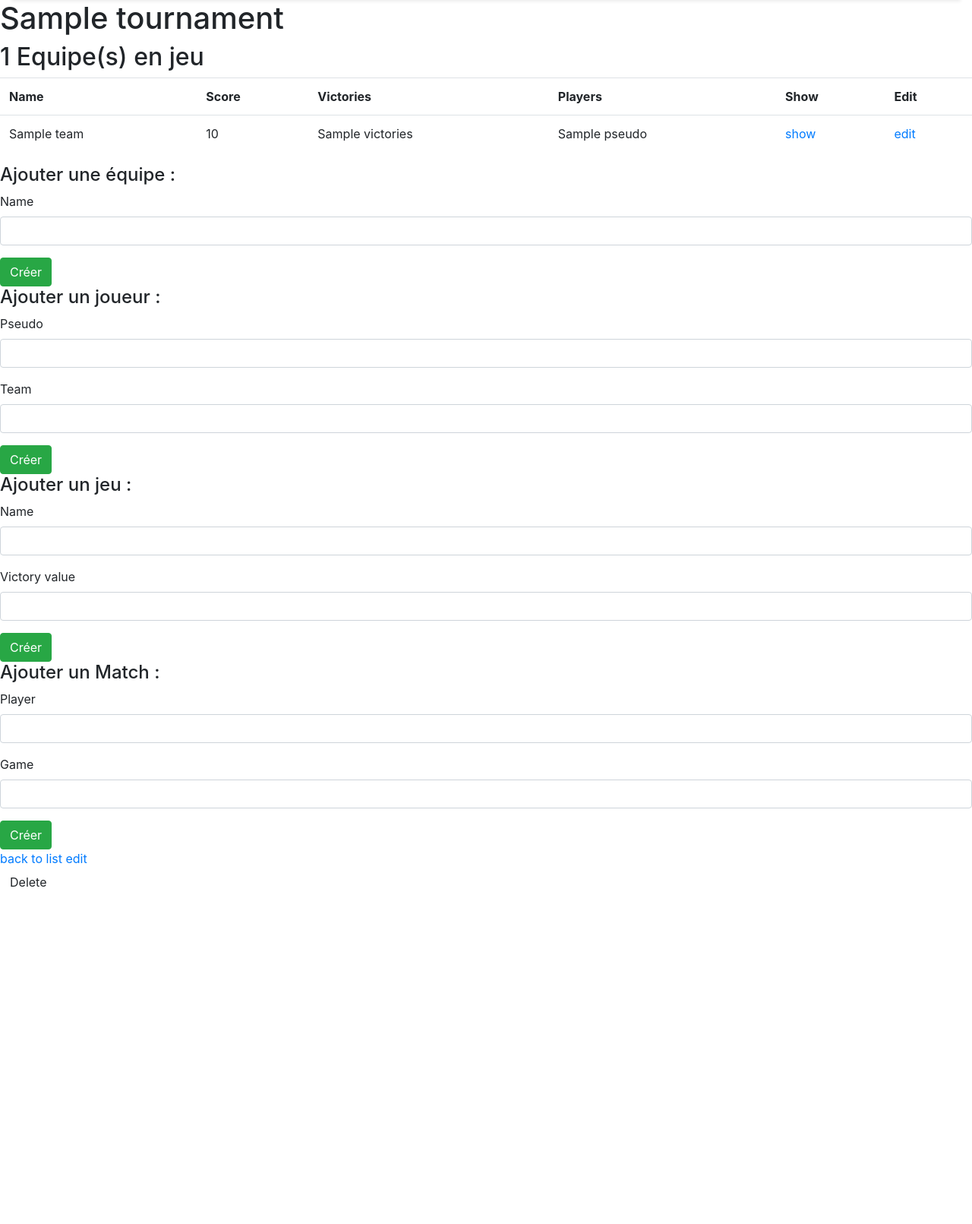
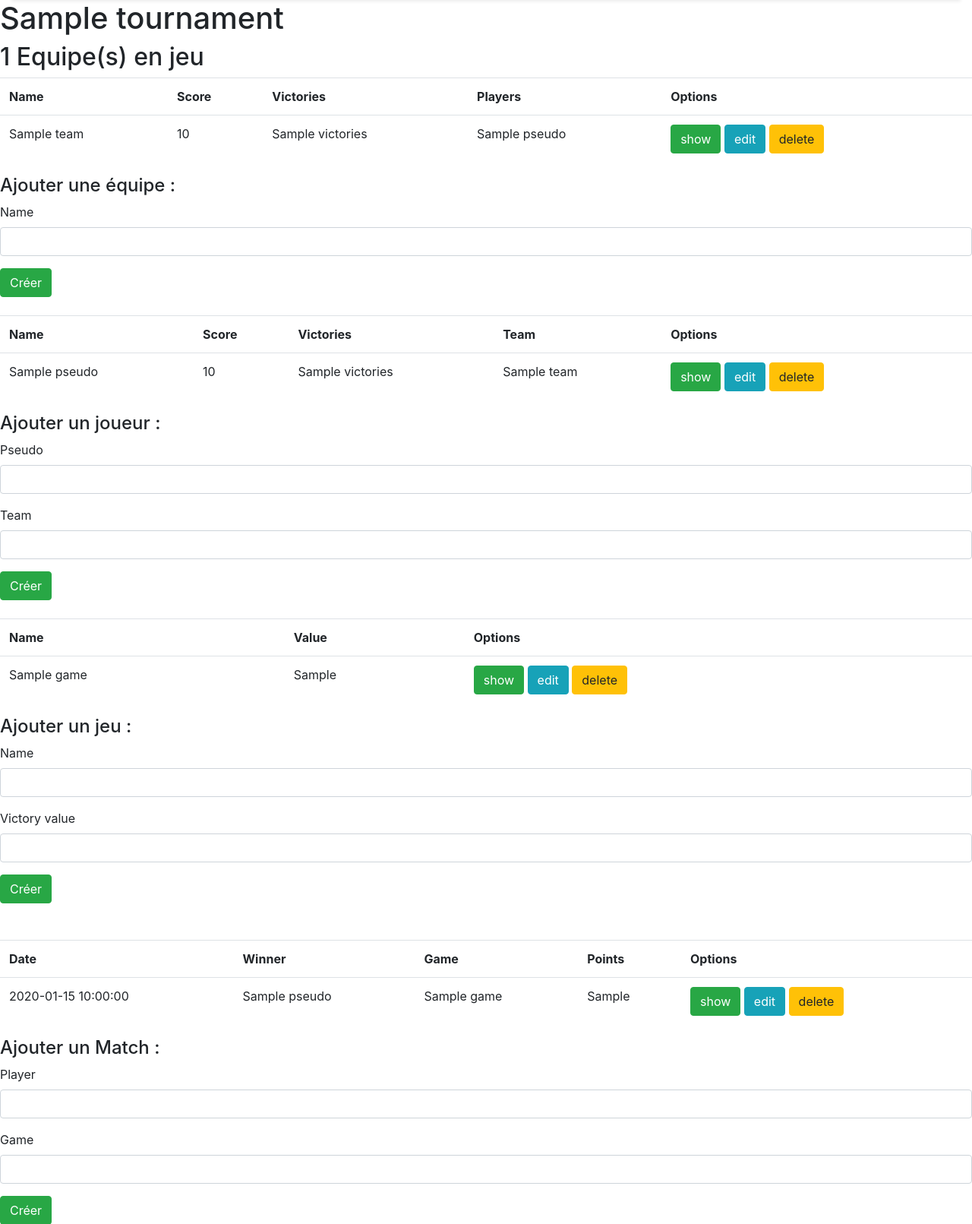
Before and after one commit to tomsihap/kus, a Symfony app: template templates/tournament/show.html.twig in a window 1280 px wide. Shown: the part 56-1667 px from the top of the page at 76% size. Before the commit the page ends 1223 px from the top, so only its background shows below. Run offline with Twig, Linux system fonts and the light colour scheme; the template is opened without the code that fills it: most values are stand-ins (such as "Sample title", 1, 10 or a date in 2020); form fields are guessed from the names that the template uses; some libraries are stand-ins or nearby versions.

Commit message:
feat(tournament): optimize display of tournament's infos and update contest entity

```diff
--- a/src/Controller/TournamentController.php
+++ b/src/Controller/TournamentController.php
@@ -144,6 +144,8 @@ class TournamentController extends AbstractController
 
             if ($contestForm->isSubmitted() && $contestForm->isValid()) {
 
+                $contest->setTournament($tournament);
+
                 $playerEntity = $contestForm->get('player')->getData();
                 $gameEntity = $contestForm->get('game')->getData();
 
--- a/templates/tournament/show.html.twig
+++ b/templates/tournament/show.html.twig
@@ -15,8 +15,8 @@
                     <th>Score</th>
                     <th>Victories</th>
                     <th>Players</th>
-                    <th>Show</th>
-                    <th>Edit</th>
+                    <th>Options</th>
+
                 </tr>
         {% for team in tournament.teams %}
                 <tr>
@@ -27,9 +27,10 @@
                         {{ player.pseudo }}
                         {% endfor %}
                     </td>
-                    <td><a href="{{ path('team_show', {'id': team.id}) }}">show</a></td>
-                    <td><a href="{{ path('team_edit', {'id': team.id}) }}">edit</a></td>
-
+                    <td>
+                    <a  class="btn btn-success" href="{{ path('team_show',   {'id': team.id}) }}">show</a>
+                    <a  class="btn btn-info" href="{{ path('team_edit',       {'id': team.id}) }}">edit</a>
+                    <a  class="btn btn-warning" href="{{ path('team_delete',     {'id': team.id}) }}">delete</a></td>
                 </tr>
             {% endfor %}
         </table>
@@ -42,6 +43,32 @@
     <button type="submit" class="btn btn-success">Créer</button>
     {{ form_end(teamForm) }}
 
+    <br>
+     <table class="table">
+         <tr>
+             <th>Name</th>
+             <th>Score</th>
+             <th>Victories</th>
+             <th>Team</th>
+             <th>Options</th>
+
+         </tr>
+         {% for team in tournament.teams %}
+         {% for player in team.players %}
+         <tr>
+             <td>{{ player.pseudo }}</td>
+             <td>{{ player.score }}</td>
+             <td>{{ player.victories }}</td>
+             <td>{{ player.team.name }}</td>
+             <td>
+                 <a class="btn btn-success" href="{{ path('player_show',   {'id': player.id}) }}">show</a>
+                 <a class="btn btn-info" href="{{ path('player_edit',       {'id': player.id}) }}">edit</a>
+                 <a class="btn btn-warning" href="{{ path('player_delete',     {'id': player.id}) }}">delete</a></td>
+         </tr>
+         {% endfor %}
+         {% endfor %}
+     </table>
+
     <h4>Ajouter un joueur : </h3>
     {{ form_start(playerForm) }}
     {{ form_row(playerForm.pseudo) }}
@@ -51,12 +78,61 @@
     {{ form_end(playerForm) }}
 
 
+    <br>
+     <table class="table">
+
+         <tr>
+             <th>Name</th>
+             <th>Value</th>
+             <th>Options</th>
+
+         </tr>
+         {% for game in tournament.games %}
+         <tr>
+             <td>{{ game.name }}</td>
+             <td>{{ game.victoryValue }}</td>
+             <td>
+                 <a class="btn btn-success" href="{{ path('game_show',   {'id': game.id}) }}">show</a>
+                 <a class="btn btn-info" href="{{ path('game_edit',       {'id': game.id}) }}">edit</a>
+                 <a class="btn btn-warning" href="{{ path('game_delete',     {'id': game.id}) }}">delete</a></td>
+         </tr>
+         {% endfor %}
+     </table>
+
+
     <h4>Ajouter un jeu : </h3>
     {{ form_start(gameForm) }}
     {{ form_row(gameForm.name) }}
     {{ form_row(gameForm.victoryValue) }}
     <button type="submit" class="btn btn-success">Créer</button>
     {{ form_end(gameForm) }}
+
+
+    <br>
+    <br>
+    <table class="table">
+
+        <tr>
+            <th>Date</th>
+            <th>Winner</th>
+            <th>Game</th>
+            <th>Points</th>
+            <th>Options</th>
+
+        </tr>
+        {% for contest in tournament.contests %}
+        <tr>
+            <td>{{ contest.createdAt | date('Y-m-d H:i:s') }}</td>
+            <td>{{ contest.player.pseudo}}</td>
+            <td>{{ contest.game.name }}</td>
+            <td>{{ contest.game.victoryValue }}</td>
+            <td>
+                <a class="btn btn-success" href="{{ path('contest_show',   {'id': contest.id}) }}">show</a>
+                <a class="btn btn-info" href="{{ path('contest_edit',       {'id': contest.id}) }}">edit</a>
+                <a class="btn btn-warning" href="{{ path('contest_delete',     {'id': contest.id}) }}">delete</a></td>
+        </tr>
+        {% endfor %}
+    </table>
 
     <h4>Ajouter un Match : </h3>
     {{ form_start(contestForm) }}
```
Also changed, not shown: src/Entity/Contest.php (+18 -0 lines), src/Entity/Tournament.php (+37 -0 lines), src/Migrations/Version20190408104125.php (added, +39 -0 lines).
